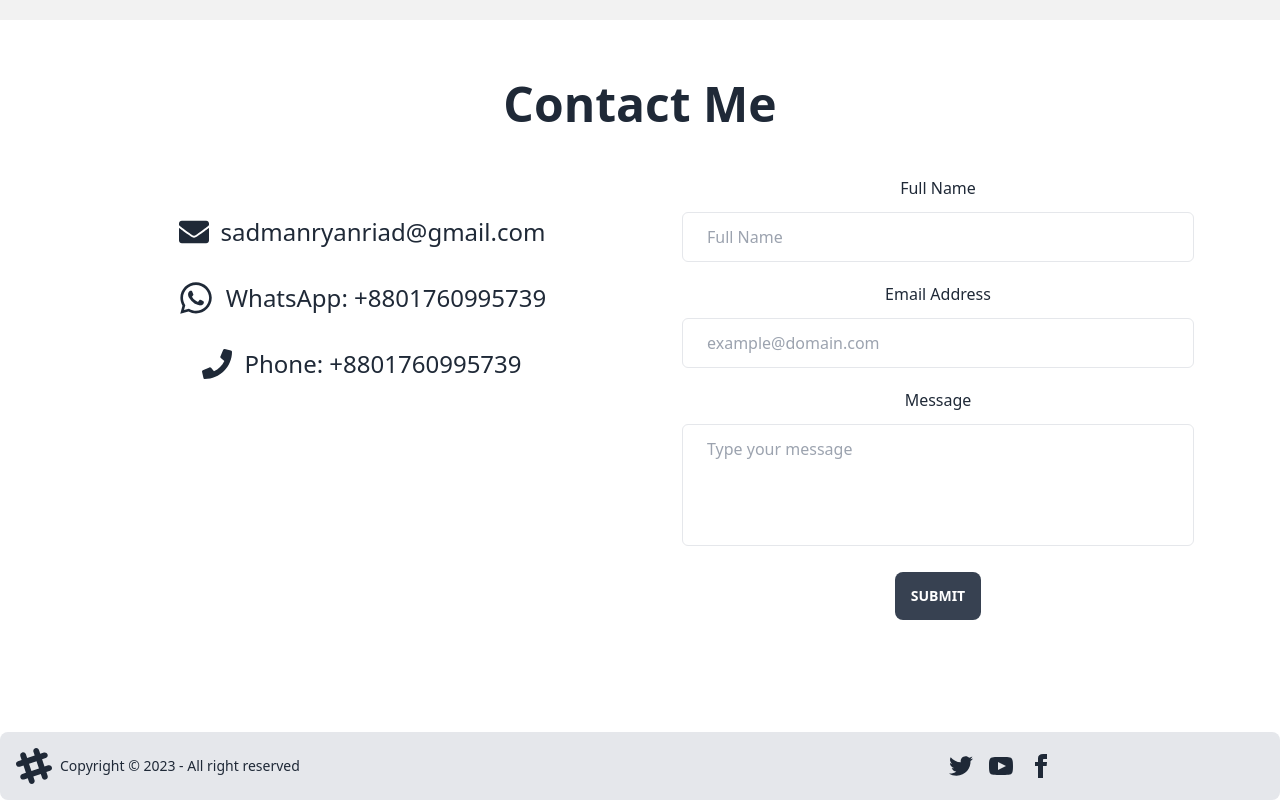
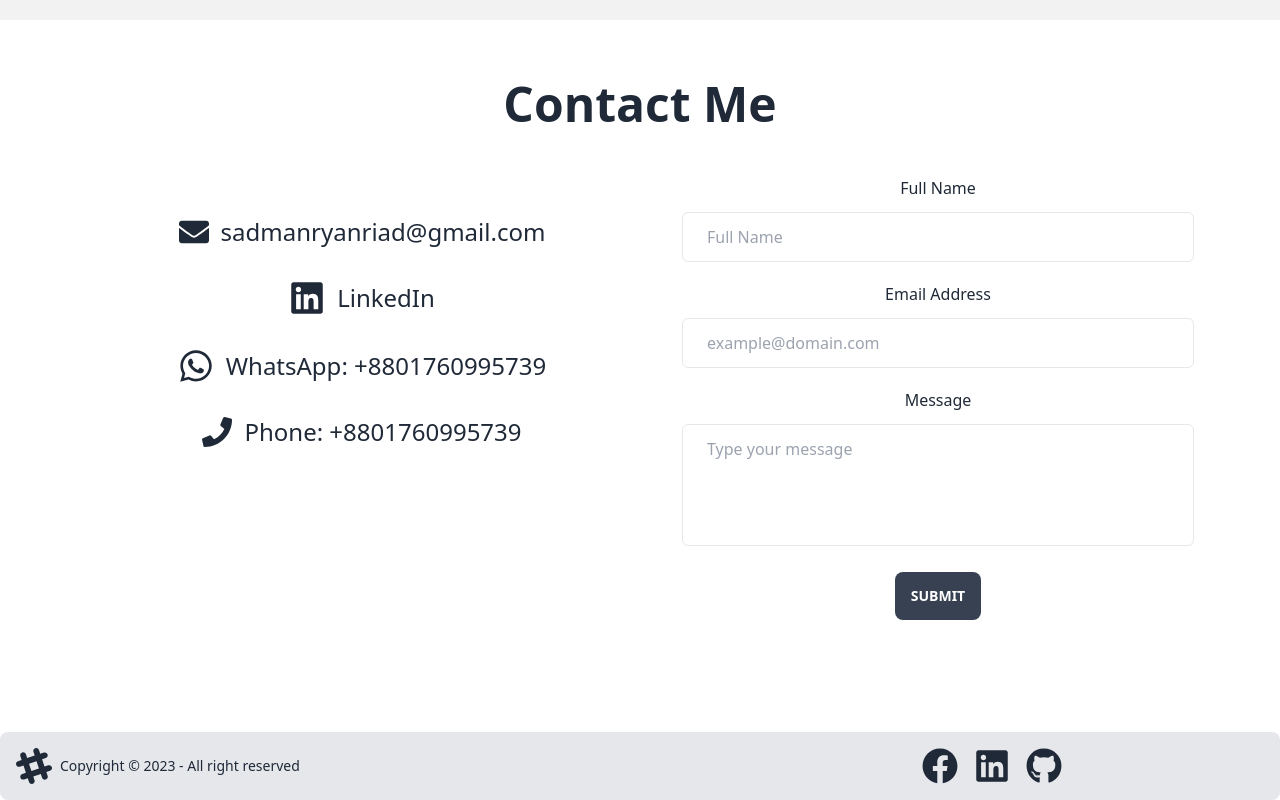
Before and after one commit to sadmanryanriad/sadmanryanriad-portfolio, a React (Vite) app: page / in a window 1280 px wide. Shown: the part 1955-2755 px from the top of the page. Built offline with nearby package versions, Linux system fonts and the light colour scheme.

Commit message:
footer links updated and linkedin added to contacts

```diff
--- a/src/Components/Home/sections/contacts/Contacts.jsx
+++ b/src/Components/Home/sections/contacts/Contacts.jsx
@@ -1,4 +1,4 @@
-import { FaPhone, FaWhatsapp, FaEnvelope } from "react-icons/fa";
+import { FaPhone, FaWhatsapp, FaEnvelope, FaLinkedin } from "react-icons/fa";
 
 const Contacts = () => {
   return (
@@ -24,6 +24,15 @@ const Contacts = () => {
         </div>
         <div className="mx-5">
           <a
+            href="https://www.linkedin.com/in/sadmanryanriad/"
+            target="blank"
+            className="text-2xl dark:text-gray-300 hover:text-orange-400  dark:hover:text-orange-400  flex items-center mb-3"
+          >
+            <FaLinkedin className="mr-3 md:text-4xl" /> LinkedIn
+          </a>
+        </div>
+        <div className="mx-5">
+          <a
             href="mailto:sadmanryanriad@gmail.com"
             className="text-2xl dark:text-gray-300 hover:text-orange-400  dark:hover:text-orange-400  flex items-center mb-3"
           >
--- a/src/Components/shared/Footer.jsx
+++ b/src/Components/shared/Footer.jsx
@@ -1,3 +1,4 @@
+import { FaFacebook, FaGithub, FaLinkedin } from "react-icons/fa";
 import Container2xl from "../mini-components/Container2xl";
 
 const Footer = () => {
@@ -19,38 +20,14 @@ const Footer = () => {
           <p>Copyright © 2023 - All right reserved</p>
         </aside>
         <nav className="grid-flow-col gap-4 md:place-self-center md:justify-self-center">
-          <a>
-            <svg
-              xmlns="http://www.w3.org/2000/svg"
-              width="24"
-              height="24"
-              viewBox="0 0 24 24"
-              className="fill-current"
-            >
-              <path d="M24 4.557c-.883.392-1.832.656-2.828.775 1.017-.609 1.798-1.574 2.165-2.724-.951.564-2.005.974-3.127 1.195-.897-.957-2.178-1.555-3.594-1.555-3.179 0-5.515 2.966-4.797 6.045-4.091-.205-7.719-2.165-10.148-5.144-1.29 2.213-.669 5.108 1.523 6.574-.806-.026-1.566-.247-2.229-.616-.054 2.281 1.581 4.415 3.949 4.89-.693.188-1.452.232-2.224.084.626 1.956 2.444 3.379 4.6 3.419-2.07 1.623-4.678 2.348-7.29 2.04 2.179 1.397 4.768 2.212 7.548 2.212 9.142 0 14.307-7.721 13.995-14.646.962-.695 1.797-1.562 2.457-2.549z"></path>
-            </svg>
+          <a href="https://www.facebook.com/ryan.riad.9/" target="blank" className="text-4xl">
+            <FaFacebook></FaFacebook>
           </a>
-          <a>
-            <svg
-              xmlns="http://www.w3.org/2000/svg"
-              width="24"
-              height="24"
-              viewBox="0 0 24 24"
-              className="fill-current"
-            >
-              <path d="M19.615 3.184c-3.604-.246-11.631-.245-15.23 0-3.897.266-4.356 2.62-4.385 8.816.029 6.185.484 8.549 4.385 8.816 3.6.245 11.626.246 15.23 0 3.897-.266 4.356-2.62 4.385-8.816-.029-6.185-.484-8.549-4.385-8.816zm-10.615 12.816v-8l8 3.993-8 4.007z"></path>
-            </svg>
+          <a href="https://www.linkedin.com/in/sadmanryanriad/" target="blank" className="text-4xl">
+            <FaLinkedin></FaLinkedin>
           </a>
-          <a>
-            <svg
-              xmlns="http://www.w3.org/2000/svg"
-              width="24"
-              height="24"
-              viewBox="0 0 24 24"
-              className="fill-current"
-            >
-              <path d="M9 8h-3v4h3v12h5v-12h3.642l.358-4h-4v-1.667c0-.955.192-1.333 1.115-1.333h2.885v-5h-3.808c-3.596 0-5.192 1.583-5.192 4.615v3.385z"></path>
-            </svg>
+          <a href="https://github.com/sadmanryanriad" target="blank" className="text-4xl">
+            <FaGithub></FaGithub>
           </a>
         </nav>
       </footer>
```
